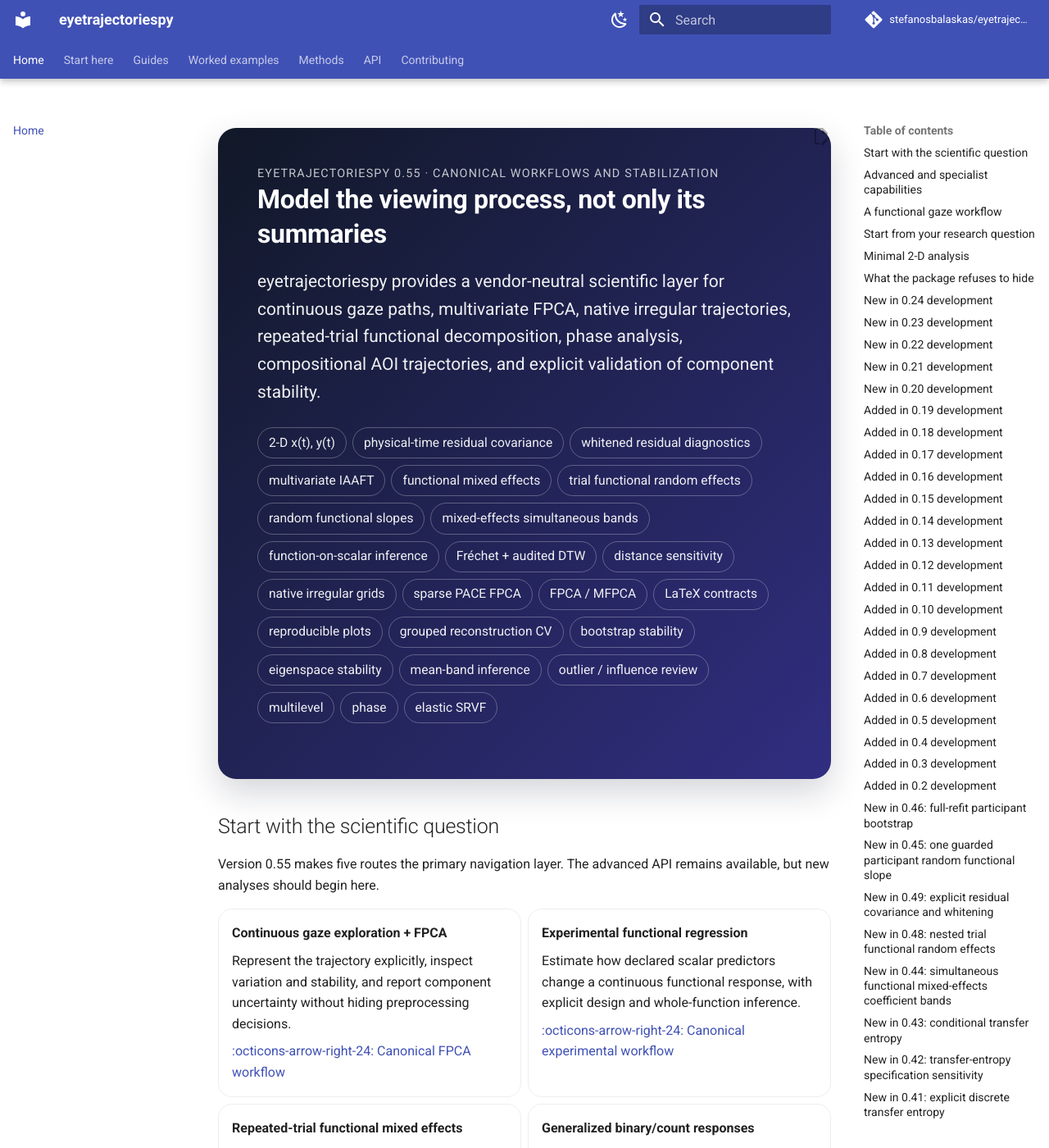
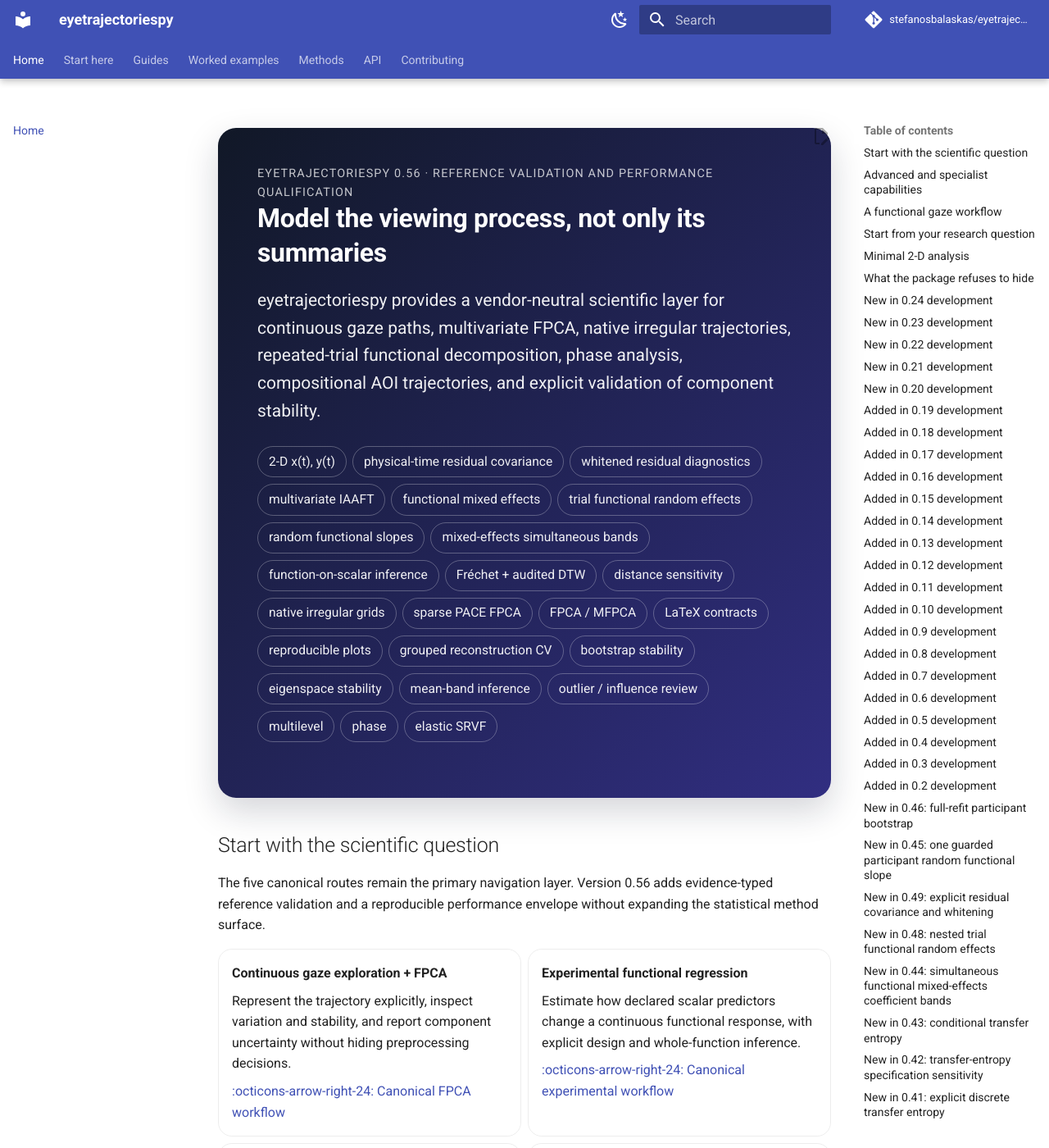
Before and after one commit to stefanosbalaskas/eyetrajectoriespy, an MkDocs documentation site: the page built from docs/index.md, in a window 1280 px wide and 1400 px high. Shown: the whole window at 82% size. Built offline with MkDocs 1.6.1 and Material for MkDocs 9.7.7, drawn with Linux system fonts in a browser that asks for light colours; comment, search, counter and statistics services are not loaded.

Commit message:
Advance documentation home to 0.56 qualification

```diff
--- a/docs/index.md
+++ b/docs/index.md
@@ -3,7 +3,7 @@ title: Functional gaze trajectories, without hidden analytical decisions
 ---
 
 <div class="et-hero" markdown>
-<div class="et-kicker">eyetrajectoriespy 0.55 · canonical workflows and stabilization</div>
+<div class="et-kicker">eyetrajectoriespy 0.56 · reference validation and performance qualification</div>
 
 # Model the viewing process, not only its summaries
 
@@ -14,8 +14,9 @@ eyetrajectoriespy provides a vendor-neutral scientific layer for continuous gaze
 
 ## Start with the scientific question
 
-Version 0.55 makes five routes the primary navigation layer. The advanced API
-remains available, but new analyses should begin here.
+The five canonical routes remain the primary navigation layer. Version 0.56
+adds evidence-typed reference validation and a reproducible performance
+envelope without expanding the statistical method surface.
 
 <div class="grid cards" markdown>
 
```
